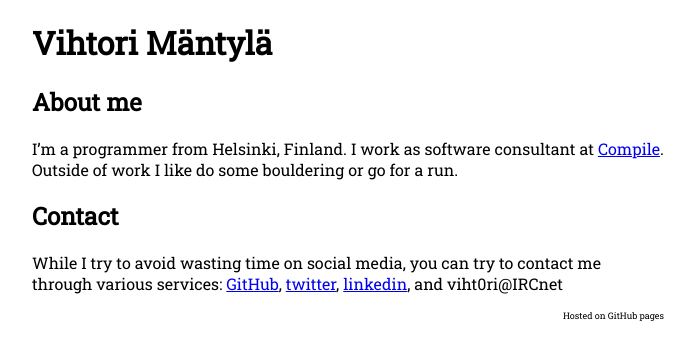
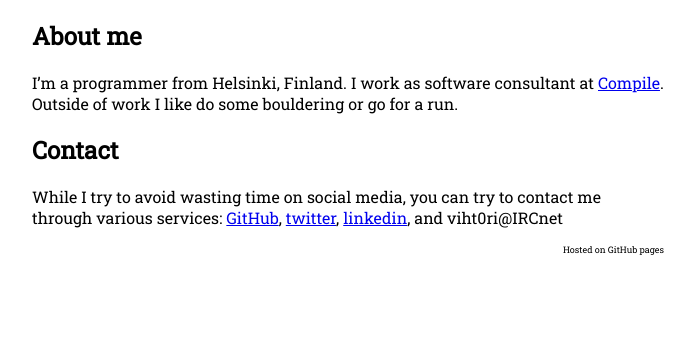
Before and after one commit to viht0ri/viht0ri.github.io, a Jekyll site: the page built from index.md, in a window 1280 px wide. Shown: the top 360 px of the page, without its empty margins (292-987 px from the left). Built offline with Jekyll 4.4.1, drawn with Linux system fonts in a browser that asks for light colours; our own code applies the rules of GitHub Pages for plain Markdown files.

Commit message:
Fix invalid html

```diff
--- a/_layouts/default.html
+++ b/_layouts/default.html
@@ -2,17 +2,20 @@
 ---
 <!DOCTYPE html>
 <html>
-    <meta charset="utf-8" />
-    <link rel="stylesheet" href="/assets/css/styles.css">
-    <link href="https://fonts.googleapis.com/css?family=Roboto+Slab&display=swap" rel="stylesheet">
-    <head><title>{{site.title}}</title></head>
+    <head>
+        <meta charset="utf-8" />
+        <link rel="stylesheet" href="/assets/css/styles.css">
+        <link href="https://fonts.googleapis.com/css?family=Roboto+Slab&display=swap" rel="stylesheet">
+        <title>{{page.title}}</title>
+    </head>
     <body>
         <div class="content">
-            <h1>{{site.title}}</h1>
             {{content}}
         </div>
+        <footer>
+            <div class="content">
+                <span class="credits">Hosted on GitHub pages</span>
+            </div>
+        </footer>
     </body>
-    <footer>
-        <div class="content"><span class="credits">Hosted on GitHub pages</span></div>
-    </footer>
 </html>
```
